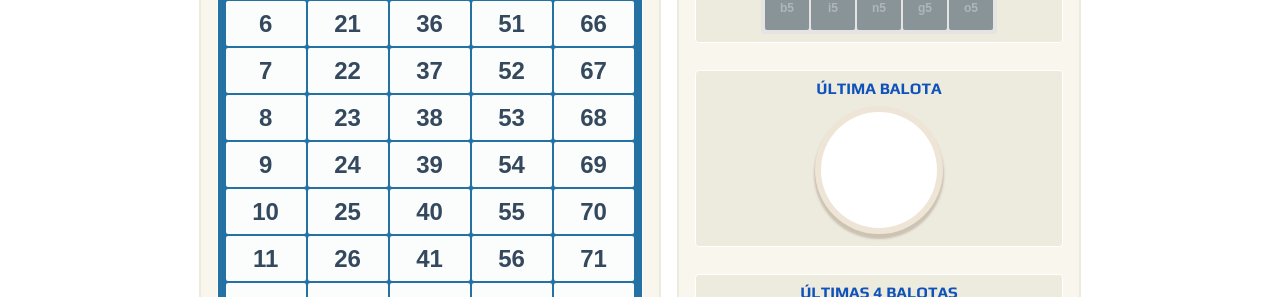
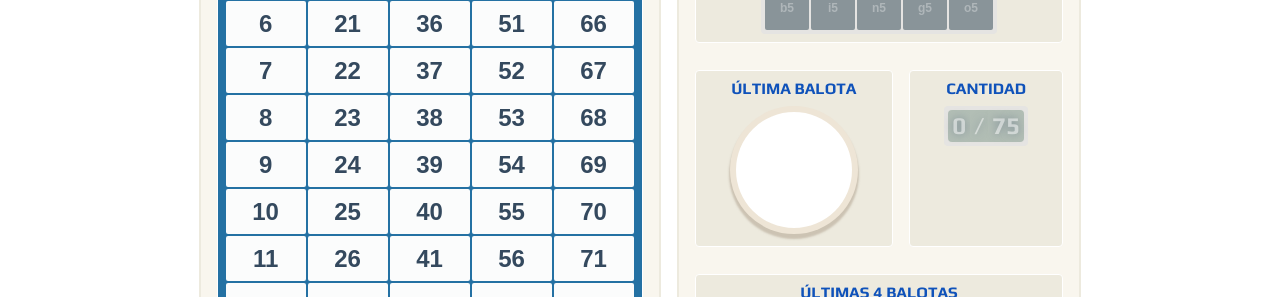
Before and after one commit to rogerlennon88/bingo-game-basic-vue, a Vue app: page / in a window 1280 px wide. Shown: the part 360-657 px from the top of the page. Built offline with nearby package versions, Linux system fonts and the light colour scheme; no server answers.

Commit message:
Se crea el modulo Counter y se implementa en GameView, se crea en layout stack para agrupar modulos en la interfaz administrativa dentro del block

```diff
--- a/src/assets/imports.css
+++ b/src/assets/imports.css
@@ -4,6 +4,7 @@
 @import "./layout/_variables.css";
 @import "./layout/_reset.css";
 @import "./layout/_blocks.css";
+@import "./layout/_stack.css";
 @import "./layout/_modules.css";
 @import "./layout/_game.css";
 
--- a/src/assets/layout/_modules.css
+++ b/src/assets/layout/_modules.css
@@ -6,6 +6,7 @@
   border: 1px solid white;
   border-radius: calc(var(--gap) / 2);
   display: grid;
+  grid-auto-rows: max-content;
   gap: var(--gap);
-  place-content: center;
+  place-items: center;
 }
--- /dev/null
+++ b/src/assets/layout/_stack.css
@@ -0,0 +1,7 @@
+/* src/assets/layout/_group.css */
+
+.stack {
+  display: grid;
+  grid-auto-flow: column;
+  gap: calc(var(--gap) * 2);
+}
--- a/src/components/App.vue
+++ b/src/components/App.vue
@@ -24,6 +24,7 @@ import GameBoard from "./modules/GameBoard.vue"
 import LastNumber from "./modules/LastNumber.vue"
 import LastNumberList from "./modules/LastNumberList.vue"
 import GameMode from "./modules/GameMode.vue"
+import Counter from "./modules/Counter.vue"
 import GameControls from "./modules/GameControls.vue"
 
 const route = useRoute() // Obtén la instancia de la ruta actual
--- /dev/null
+++ b/src/components/modules/Counter.vue
@@ -0,0 +1,79 @@
+<template>
+  <div id="counter-container" class="module">
+    <h2 class="title-2">Cantidad</h2>
+    <div class="counter-group">
+      <div class="data counter-data-1" :class="{ actived: counterValue > 0 }">{{ counterValue }}</div>
+      <div class="data counter-div">/</div>
+      <div class="data counter-data-2">75</div>
+    </div>
+  </div>
+</template>
+
+<script>
+import { ref, onMounted } from "vue"
+
+export default {
+  name: "Counter",
+  setup() {
+    const counterValue = ref(0)
+
+    async function fetchCounterValue() {
+      try {
+        const response = await fetch("http://localhost:3000/api/game-board-data")
+        if (!response.ok) {
+          throw new Error("HTTP error! status: ${response.status}")
+        }
+        const data = await response.json()
+        counterValue.value = data.counter || 0
+      } catch (error) {
+        console.error("Error al obtener el valor del contador:", error)
+      }
+    }
+
+    onMounted(() => {
+      fetchCounterValue()
+      setInterval(fetchCounterValue, 1000)
+    })
+
+    return {
+      counterValue,
+    }
+  },
+}
+</script>
+
+<style scoped>
+#counter-container {
+}
+.counter-group {
+  background-color: rgb(229, 228, 226);
+  font-size: 2.4rem;
+  line-height: 1;
+  text-shadow: 0 0 8px rgba(112, 128, 144, 0.8);
+  padding: calc(var(--gap) / 2);
+  border-radius: 4px;
+  justify-self: center;
+  display: flex;
+}
+.counter-group .data {
+  background-color: rgb(178, 190, 181);
+  color: rgba(255, 255, 255, 0.5);
+  padding: calc(var(--gap) / 2);
+}
+.counter-group .data.counter-data-1,
+.counter-group .data.counter-data-2 {
+  font-weight: var(--fw-bold);
+}
+.counter-group .data.counter-data-1 {
+  border-radius: 4px 0 0 4px;
+  justify-content: end;
+}
+.counter-group .data.counter-div {
+}
+.counter-group .data.counter-data-2 {
+  border-radius: 0 4px 4px 0;
+}
+.counter-group .data.actived {
+  color: var(--color-white);
+}
+</style>
--- a/src/views/GameView.vue
+++ b/src/views/GameView.vue
@@ -5,7 +5,10 @@
   </section>
   <section class="block">
     <GameMode ref="gameModeRef" :initialPattern="loadedGamePattern" @pattern-changed="handlePatternChanged"></GameMode>
-    <LastNumber :markedBalls="balotasMarcadas"></LastNumber>
+    <div class="stack">
+      <LastNumber :markedBalls="balotasMarcadas"></LastNumber>
+      <Counter />
+    </div>
     <LastNumberList :markedBalls="balotasMarcadas"></LastNumberList>
     <GameControls
       @reiniciar-juego="handleReiniciarGameBoard"
@@ -22,6 +25,7 @@ import GameBoard from "../components/modules/GameBoard.vue"
 import LastNumber from "../components/modules/LastNumber.vue"
 import LastNumberList from "../components/modules/LastNumberList.vue"
 import GameMode from "../components/modules/GameMode.vue"
+import Counter from "../components/modules/Counter.vue"
 import GameControls from "../components/modules/GameControls.vue"
 
 const balotasMarcadas = ref([])
@@ -110,9 +114,9 @@ const handleMarcarBalota = async (balota) => {
   if (!isMarked) {
     balotasMarcadas.value.unshift(balotaString)
     console.log(`Balota marcada en GameView.vue: ${balotaString}`)
-    await guardarDatosGameBoard();
-    await cargarDatosGameBoard();
-    await actualizarContador();
+    await guardarDatosGameBoard()
+    await cargarDatosGameBoard()
+    await actualizarContador()
   }
 }
 
@@ -123,16 +127,16 @@ const actualizarContador = async () => {
       headers: {
         "Content-Type": "application/json",
       },
-    });
+    })
     if (!response.ok) {
-      throw new Error("HTTP error! status: ${response.status}");
+      throw new Error("HTTP error! status: ${response.status}")
     }
-    const result = await response.json();
-    console.log("Contador actualizado correctamente:", result.message);
+    const result = await response.json()
+    console.log("Contador actualizado correctamente:", result.message)
   } catch (error) {
-    console.error("Error al actualizar el contador:", error);
+    console.error("Error al actualizar el contador:", error)
   }
-};
+}
 
 const handleReiniciarGameBoard = async () => {
   console.log("Manejando el evento de reiniciar tablero en GameView.vue...")
@@ -149,16 +153,16 @@ const resetearContador = async () => {
       headers: {
         "Content-Type": "application/json",
       },
-    });
+    })
     if (!response.ok) {
-      throw new Error("HTTP error! status: ${response.status}");
+      throw new Error("HTTP error! status: ${response.status}")
     }
-    const result = await response.json();
-    console.log("Contador reseteado correctamente:", result.message);
+    const result = await response.json()
+    console.log("Contador reseteado correctamente:", result.message)
   } catch (error) {
-    console.error("Error al resetear el contador:", error);
+    console.error("Error al resetear el contador:", error)
   }
-};
+}
 
 const handleReiniciarGameMode = async () => {
   console.log("Manejando el evento de reiniciar modo en GameView.vue...")
```
Also changed, not shown: data-game-board.json (+33 -2 lines), data-game-mode.json (+10 -1 lines).
